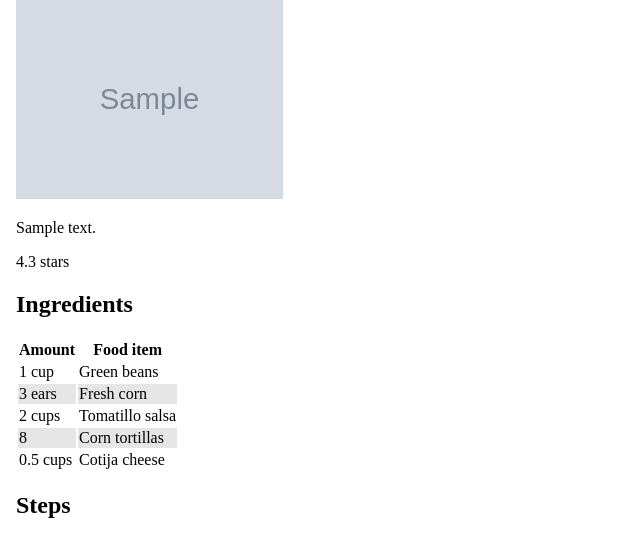
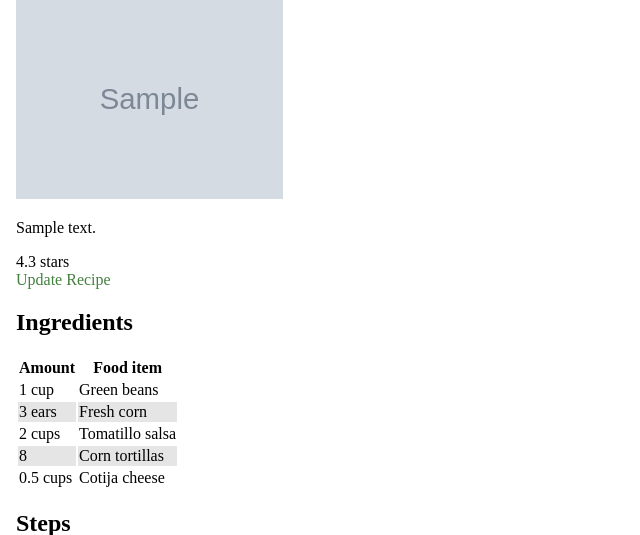
Before and after one commit to DennieCodes/scrumptious, a Django app: page /recipes/1/ in a window 1280 px wide. Shown: the part 148-683 px from the top of the page, without its empty margins (0-640 px from the left). Run offline with Django 4.2, Linux system fonts and the light colour scheme; tables that the repository leaves empty hold one stand-in row (values such as "Sample post"); grey boxes marked "Sample" are stand-in pictures.

Commit message:
Added update views and html

```diff
--- a/recipes/static/css/recipes.css
+++ b/recipes/static/css/recipes.css
@@ -46,3 +46,9 @@ a {
 .ingredients-table tr:nth-child(even) {
 	background-color: rgba(0, 0, 0, 0.1);
 }
+
+a .primary {
+	background-color: green;
+	color: white;
+	padding: 0.5em 2em;
+}
--- a/recipes/templates/recipes/detail.html
+++ b/recipes/templates/recipes/detail.html
@@ -20,6 +20,9 @@
 			<img src="{{ recipe_object.picture }}" />
 			<p>{{ recipe_object.description }}</p>
 			<div>4.3 stars</div>
+
+			<a class="primary" href="{% url 'update_recipe' recipe_object.id %}">Update Recipe</a>
+
 			<h2>Ingredients</h2>
 			<table class="ingredients-table">
 				<thead>
--- a/recipes/urls.py
+++ b/recipes/urls.py
@@ -1,8 +1,9 @@
 from django.urls import path
-from recipes.views import show_recipe, recipe_list, create_recipe
+from recipes.views import show_recipe, recipe_list, create_recipe, update_recipe
 
 urlpatterns = [
     path("recipes/create/", create_recipe, name="create_recipe"),
     path("recipes/", recipe_list, name="recipe_list"),
     path("recipes/<int:id>/", show_recipe, name="show-recipe"),
+    path("recipes/<int:id>/update", update_recipe, name="update_recipe")
 ]
--- a/recipes/views.py
+++ b/recipes/views.py
@@ -2,6 +2,25 @@ from django.shortcuts import render, get_object_or_404, redirect
 from recipes.models import Recipe
 from recipes.forms import RecipeForm
 
+# UPDATE RECIPE
+def update_recipe(request, id):
+    recipe = get_object_or_404(Recipe, id=id)
+
+    if request.method == 'POST':
+        form = RecipeForm(request.POST, instance=recipe)
+        if form.is_valid():
+            form.save()
+            return redirect('show-recipe', id=id)
+    else:
+        form = RecipeForm(instance=recipe)
+
+    context = {
+        'recipe': recipe,
+        'form': form
+    }
+    return render(request, "recipes/update.html", context)
+
+# CREATE RECIPE
 def create_recipe(request):
     if request.method == 'POST':
         form = RecipeForm(request.POST)
@@ -17,6 +36,7 @@ def create_recipe(request):
 
     return render(request, 'recipes/create.html', context)
 
+# SHOW RECIPE
 def show_recipe(request, id):
     recipe = get_object_or_404(Recipe, id=id)
     context = {
@@ -24,6 +44,7 @@ def show_recipe(request, id):
     }
     return render(request, "recipes/detail.html", context)
 
+# SHOW ALL RECIPES
 def recipe_list(request):
     recipes = Recipe.objects.all()
     context = {
@@ -31,10 +52,7 @@ def recipe_list(request):
     }
     return render(request, "recipes/list.html", context)
 
-def update_recipe(request, id):
-    recipe = Recipe.objects.get(id=id)
-    pass
-
+# DELETE RECIPE
 def delete_recipe(request, id):
-    recipe = Recipe.objects.get(id=id)
-    pass
+    if request.method == 'DELETE':
+        pass
```
Also changed, not shown: recipes/templates/recipes/update.html (added, +28 -0 lines).
